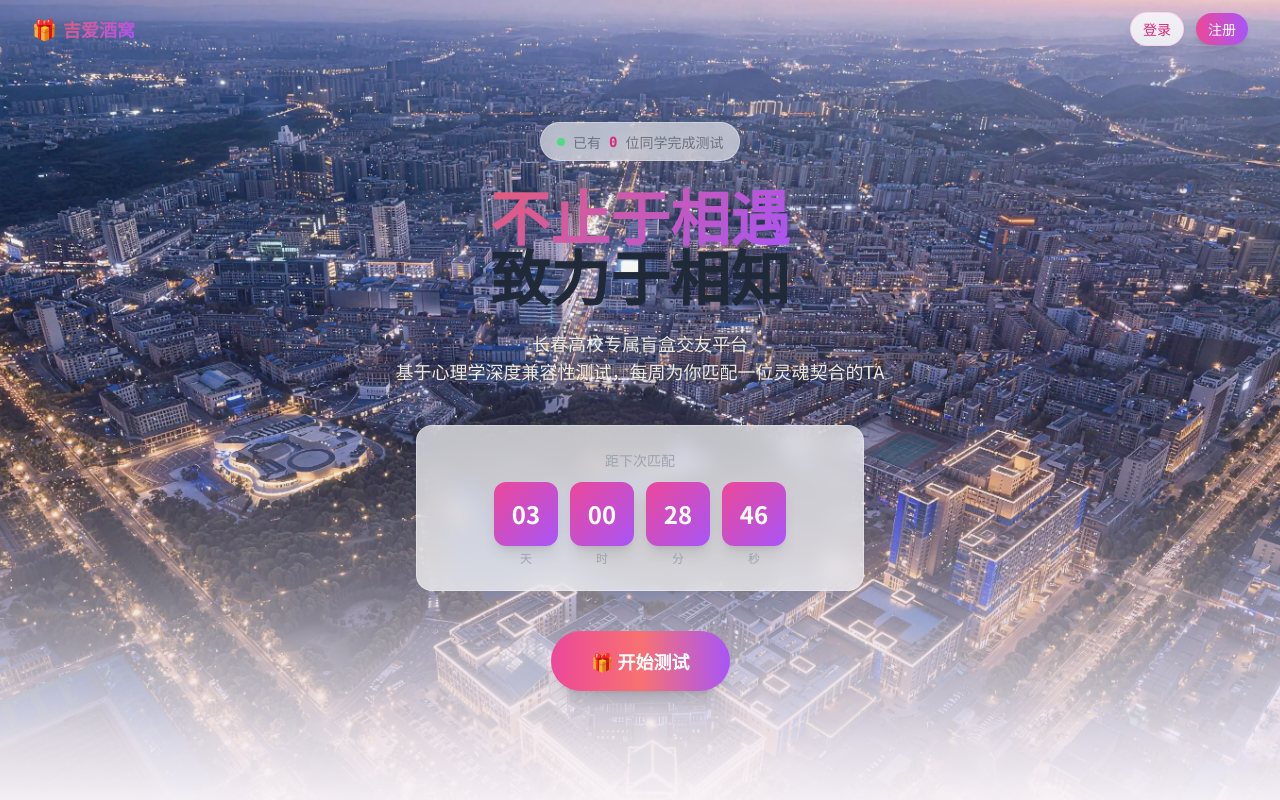
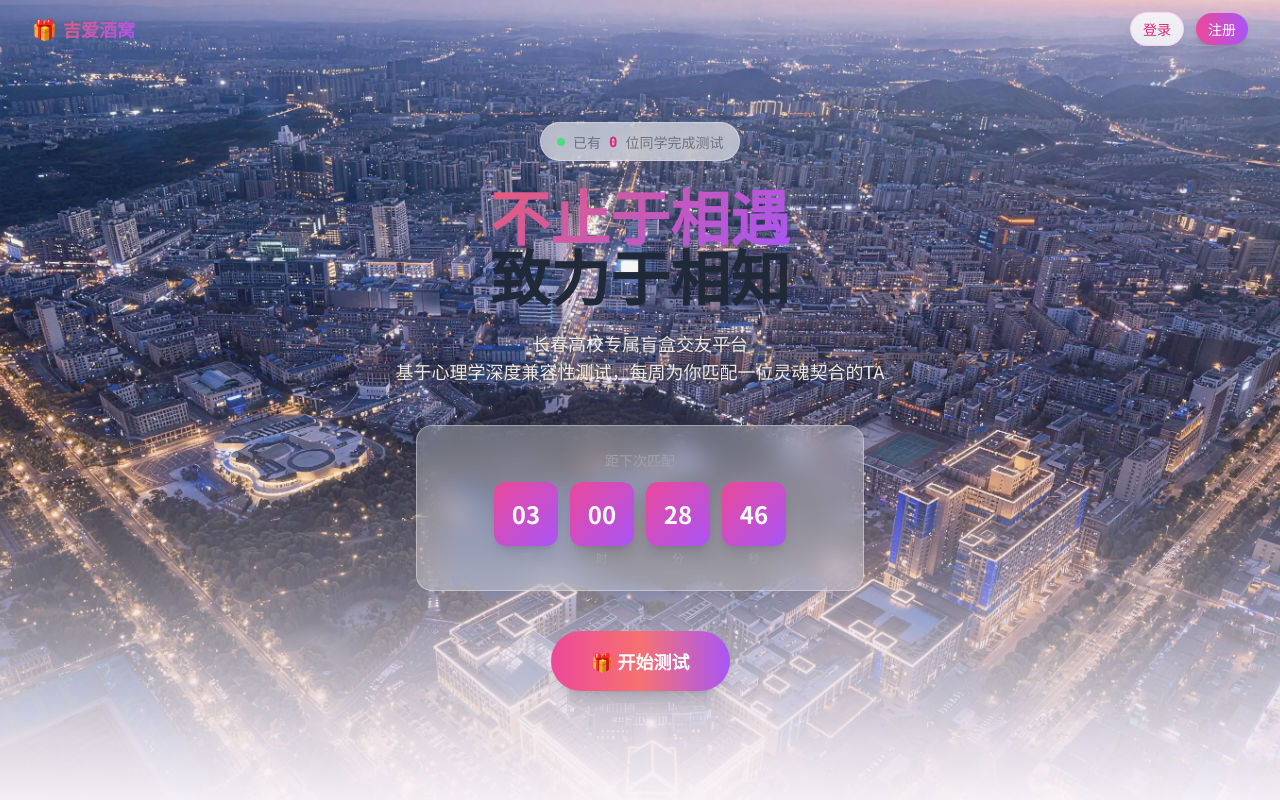
Before and after one commit to hajicat/JAI, a Next.js app: page / in a window 1280 px wide. Shown: the top 800 px of the page. Built offline with nearby package versions, Linux system fonts and the light colour scheme.

Commit message:
fix: 倒计时卡片透明度降低，更融入背景

```diff
--- a/src/app/page.tsx
+++ b/src/app/page.tsx
@@ -272,7 +272,10 @@ export default function Home() {
           </p>
         </div>
 
-        <div className={`glass-card rounded-2xl p-4 sm:p-6 mb-10 max-w-md mx-auto interactive-card ${heroVisible ? 'animate-fade-in' : 'opacity-0'}`} style={{ animationDelay: '240ms' }}>
+        <div
+          className={`rounded-2xl p-4 sm:p-6 mb-10 max-w-md mx-auto interactive-card backdrop-blur-md ${heroVisible ? 'animate-fade-in' : 'opacity-0'}`}
+          style={{ animationDelay: '240ms', background: 'rgba(255,255,255,0.30)', border: '1px solid rgba(255,255,255,0.35)' }}
+        >
           <p className="text-xs sm:text-sm text-gray-400 mb-3">距下次匹配</p>
           <div className="flex items-center justify-center gap-2 sm:gap-3">
             {[
```
